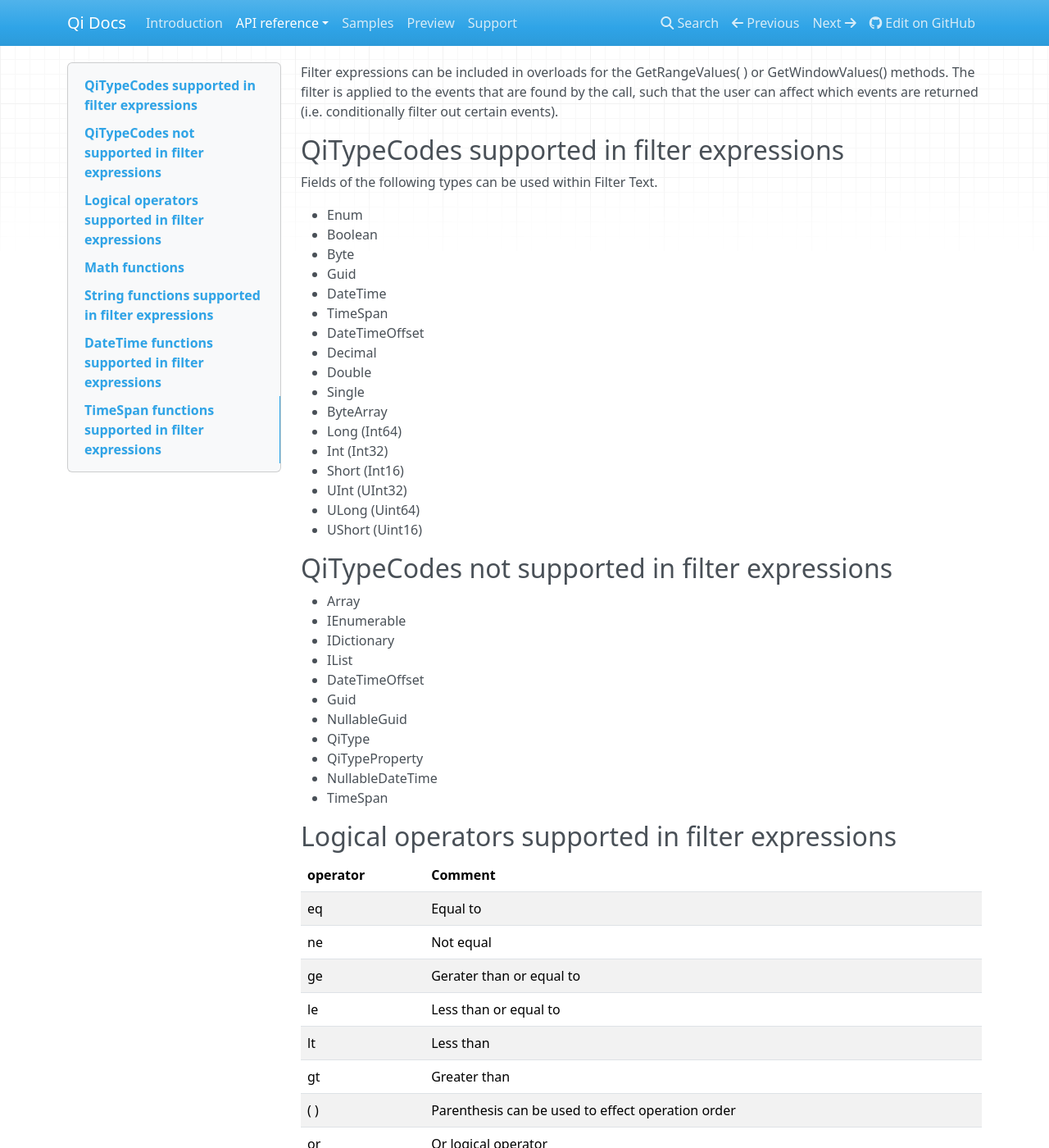
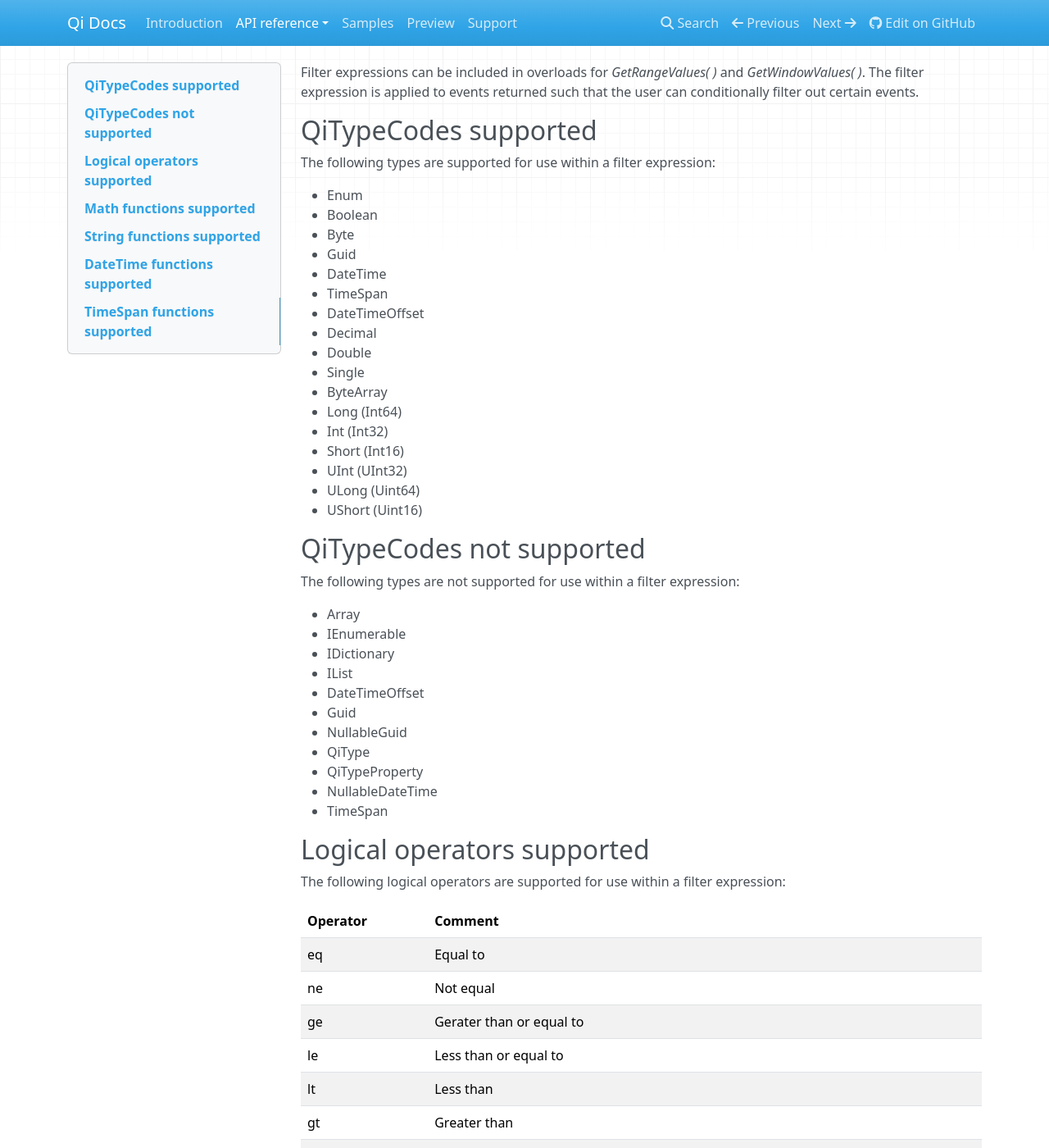
Before and after one commit to ssuryanarayanan/Qi-Docs, an MkDocs documentation site: the page built from docs/Filter Expressions.md, in a window 1280 px wide and 1400 px high. Shown: the whole window at 82% size. Built offline with MkDocs 1.6.1, drawn with Linux system fonts in a browser that asks for light colours; nearby versions of some CDN libraries; old or Windows-style settings are respelled for this version of MkDocs; some of the changed text lies outside the part shown.

Commit message:
Update Filter Expressions.md

```diff
--- a/docs/Filter Expressions.md
+++ b/docs/Filter Expressions.md
@@ -1,8 +1,8 @@
-Filter expressions can be included in overloads for the GetRangeValues( ) or GetWindowValues() methods. The filter is applied to the events that are found by the call, such that the user can affect which events are returned (i.e. conditionally filter out certain events).
+Filter expressions can be included in overloads for *GetRangeValues( )* and *GetWindowValues( )*. The filter expression is applied to events returned such that the user can conditionally filter out certain events.
 
-## QiTypeCodes supported in filter expressions
+## QiTypeCodes supported
 
-Fields of the following types can be used within Filter Text.
+The following types are supported for use within a filter expression:
 
 - Enum
 - Boolean
@@ -22,7 +22,9 @@ Fields of the following types can be used within Filter Text.
 - ULong	(Uint64)
 - UShort	(Uint16)
 
-## QiTypeCodes not supported in filter expressions
+## QiTypeCodes not supported
+
+The following types are not supported for use within a filter expression:
 
 - Array
 - IEnumerable
@@ -36,9 +38,11 @@ Fields of the following types can be used within Filter Text.
 - NullableDateTime
 - TimeSpan
 
-## Logical operators supported in filter expressions
+## Logical operators supported
 
-| operator | Comment |
+The following logical operators are supported for use within a filter expression:
+
+| Operator | Comment |
 | -------- | ------- |
 | eq | Equal to |
 | ne | Not equal |
@@ -52,9 +56,9 @@ Fields of the following types can be used within Filter Text.
 | not | Not logical operator |
 |-|Negation|
 
-### Logical Operator Examples
+**Logical Operator Examples**
 
-These examples assume that the event Qi Type includes a field named ‘Value’ of type double.
+These examples assume that the event Qi Type includes a field named ‘Value’ of type double:
 - "Value eq 1.0"
 - "Value ne 15.6"
 - "Value ge 5.0"
@@ -65,7 +69,9 @@ These examples assume that the event Qi Type includes a field named ‘Value’
 - "Value gt 6.0 or Value lt 2.0"
 - "not (Value eq 1.0)"
 
-## Math functions
+## Math functions supported
+
+The following math functions are supported for use within a filter expression:
 
 | function | Comment |
 | -------- | ------- |
@@ -78,7 +84,7 @@ These examples assume that the event Qi Type includes a field named ‘Value’
 | floor |Rounds down to nearest numeric component without a decimal|
 | ceiling |Rounds up to nearest numeric component without a decimal|
 
-### Math Function Examples
+**Math Function Examples**
 
 These examples assume that the event Qi Type includes a field named ‘Value’ of type double.
 - "Value add 3.0 gt 5.0"
@@ -91,9 +97,9 @@ These examples assume that the event Qi Type includes a field named ‘Value’
 - "floor(Value) eq 15"
 - "ceiling(Value) eq 16"
 
-## String functions supported in filter expressions
+## String functions supported
 
-String operations are case sensitive. Character index in a string is 0-based.
+String operations are case sensitive. Character index in a string is 0-based. The following string functions are supported for use within a filter expression:
 
 | function | Comment |
 |---|---|
@@ -109,9 +115,9 @@ String operations are case sensitive. Character index in a string is 0-based.
 | concat | Concatenate strings together |
 | replace | Replace one set of characters with another |
 
-###String function examples
+**String function examples**
 
-These examples assume that the event Qi Type includes a field named ‘sValue’ of type string.
+These examples assume that the event Qi Type includes a field named ‘sValue’ of type string:
 
 |Example|Result|
 |---|---|
@@ -127,7 +133,9 @@ These examples assume that the event Qi Type includes a field named ‘sValue’
 |concat(sValue,'xyz') eq 'dataValue_7xyz'|add characters to sValues and compare to ‘dataValue_7xyz’|
 |replace(sValue,'L','D') eq 'Dog1'|replace any ‘L’ in sValue with ‘D’ and compare to ‘Dog1’|
 
-## DateTime functions supported in filter expressions
+## DateTime functions supported
+
+The following DateTime functions are supported for use within a filter expression:
 
 | Function | Comment |
 | -------- | ------- |
@@ -138,9 +146,9 @@ These examples assume that the event Qi Type includes a field named ‘sValue’
 | minute | Get minute value from DateTime |
 | second | Get second value from DateTime |
 
-###DateTime Function Examples
+**DateTime Function Examples**
 
-These examples assume that the event Qi Type includes a field named ‘TimeId’ of type DateTime.
+These examples assume that the event Qi Type includes a field named ‘TimeId’ of type DateTime:
 
 - "year(TimeId) eq 2015"
 - "month(TimeId) eq 11"
@@ -149,7 +157,9 @@ These examples assume that the event Qi Type includes a field named ‘TimeId’
 - "minute(TimeId) eq 5"
 - "second(TimeId) eq 3"
 
-##TimeSpan functions supported in filter expressions
+##TimeSpan functions supported
+
+The following TimeSpan functions are supported for use within a filter expression:
 
 | function | Comment |
 | -------- | ------- |
```
Also changed, not shown: other parts of docs/Filter Expressions.md (+2 -2 lines).
